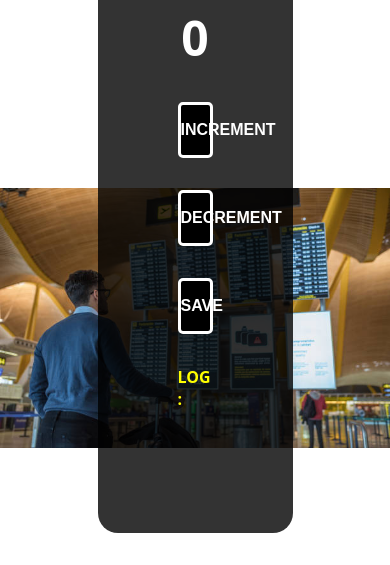
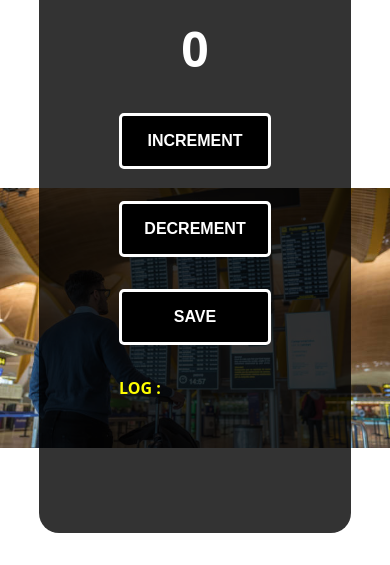
Before and after one commit to robin-dc/Number-Logger, a plain HTML site: page index.html in a window 390 px wide. Shown: the part 279-844 px from the top of the page. Drawn offline with Linux system fonts and the light colour scheme.

Commit message:
Update style.css

```diff
--- a/style.css
+++ b/style.css
@@ -63,3 +63,8 @@ button:hover{
     background-color: goldenrod;
     border: 3px solid darkgoldenrod;
 }
+@media(max-width:800px){
+.container{
+    width:80%
+    }
+}
```
